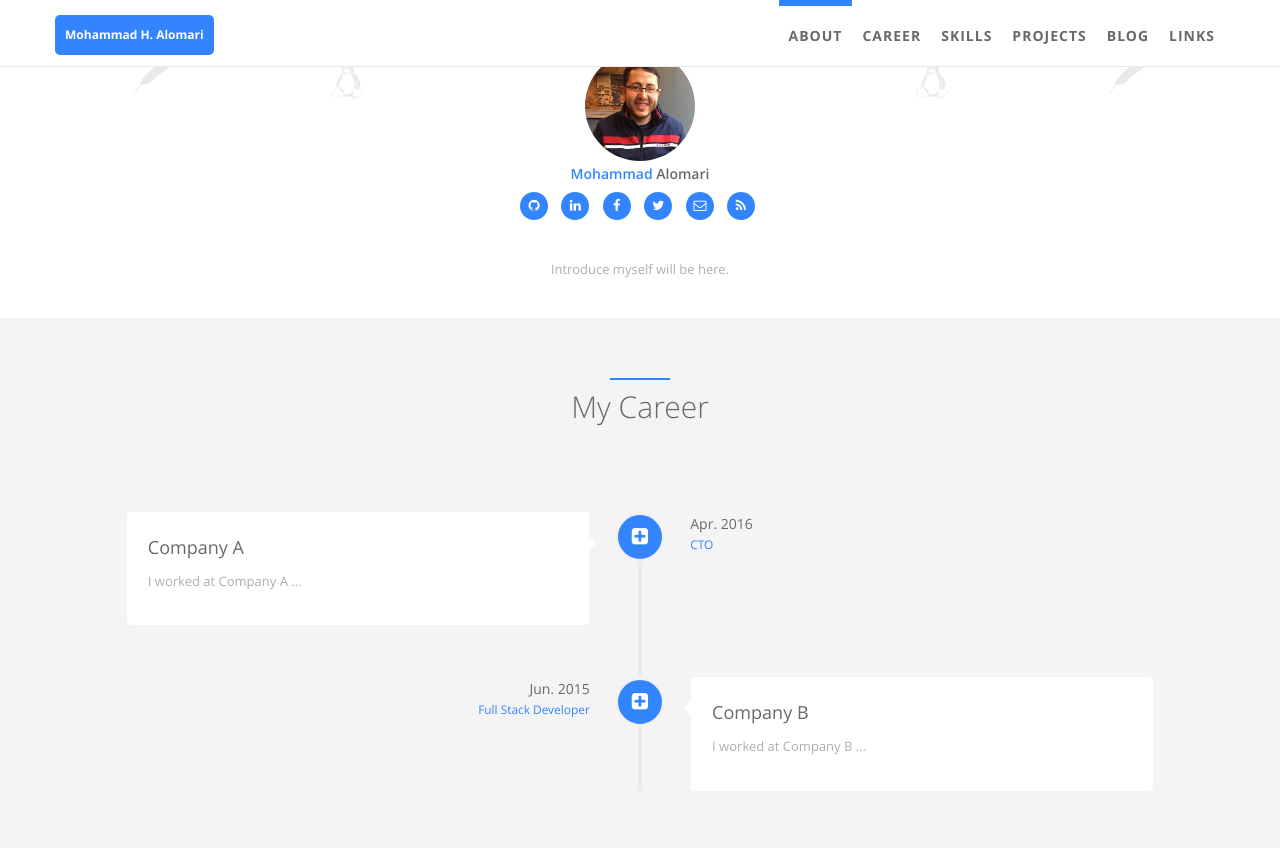
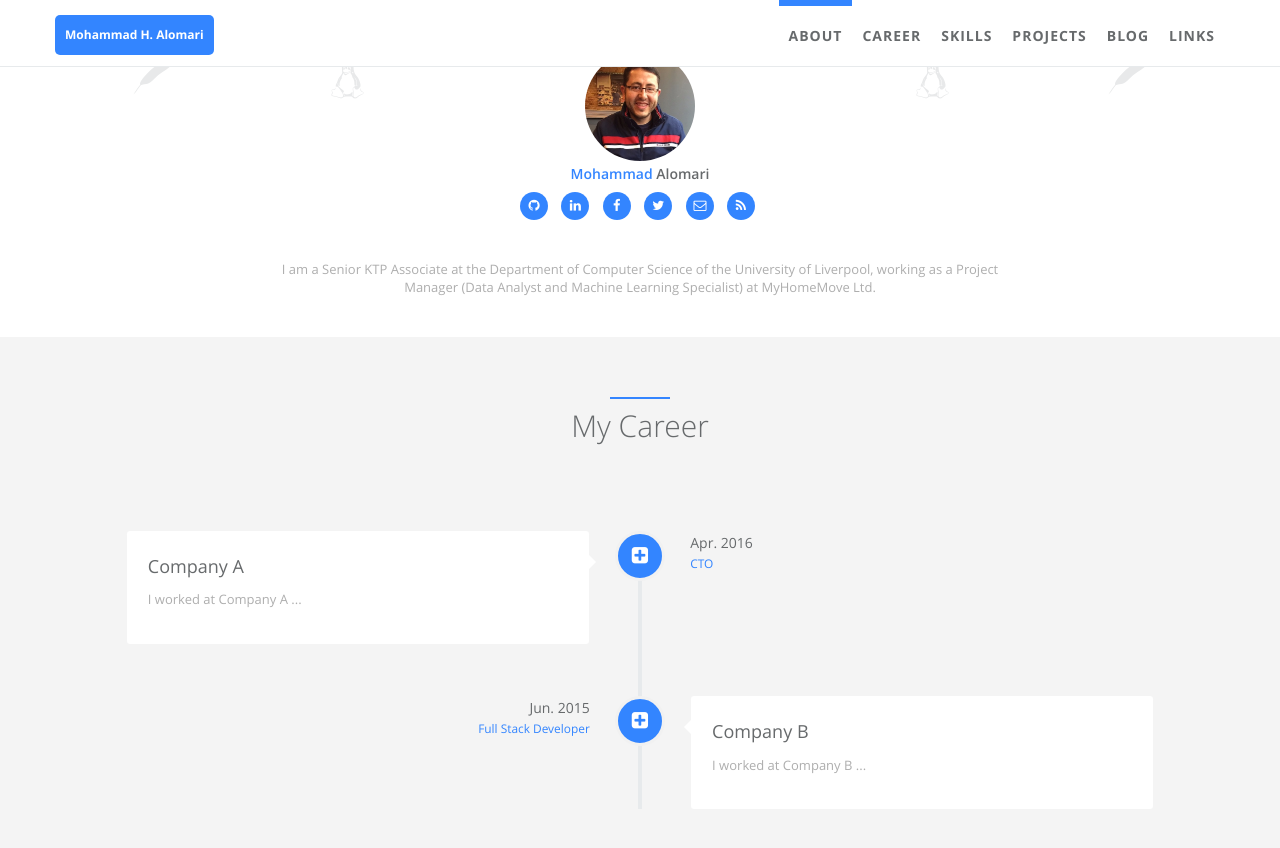
Before and after one commit to mhalomari/mhalomari2.github.io, a Jekyll site: the page built from index.html, in a window 1280 px wide and 900 px high, scrolled down 564 px. Shown: the top 848 px of the window. Built offline with Jekyll 4.4.1, drawn with Linux system fonts in a browser that asks for light colours.

Commit message:
updated content

```diff
--- a/_config.yml
+++ b/_config.yml
@@ -28,7 +28,7 @@ author:  # change following line to your infomation.
   skill_icon2:
     - name: fa-linux
     - name: icon-apache
-  desc: Introduce myself will be here.  # Describe yourself.
+  desc: I am a Senior KTP Associate at the Department of Computer Science of the University of Liverpool, working as a Project Manager (Data Analyst and Machine Learning Specialist) at MyHomeMove Ltd.  # Describe yourself.
 
 # comment
 disqus:  # if you wanna comment feature, go to https://disqus.com/ to get your configuration; if not, comment following two lines.
```
